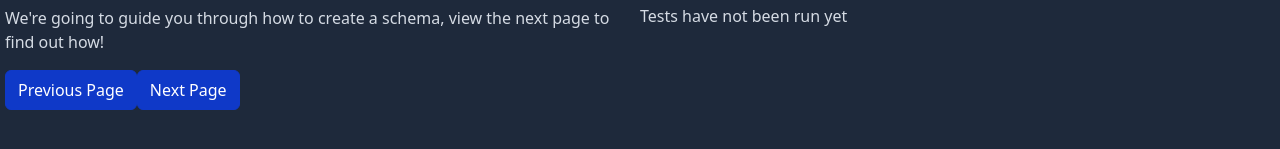
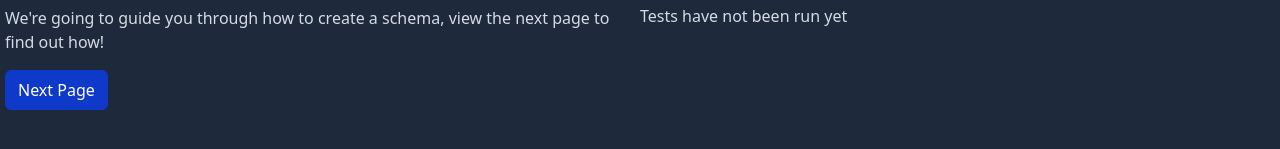
Before and after one commit to LS-kcl/gsoc-schema-tutorial, a React (Vite) app: page / in a window 1280 px wide. Shown: the part 299-448 px from the top of the page. Built offline with nearby package versions, Linux system fonts and the light colour scheme.

Commit message:
fix: Fix change page button rendering
- Pass whether next/prev page exists as prop to TutorialText
- Only render next/prev page button if the relevant page exists

```diff
--- a/src/App.jsx
+++ b/src/App.jsx
@@ -40,6 +40,8 @@ export default function App() {
             title={pages[pageNum].title}
             prevPage={prevPage}
             nextPage={nextPage}
+            prevPageExists={pageNum>0}
+            nextPageExists={pageNum+1<pages.length}
           />
     </div>
     <div className="col-6">
--- a/src/components/TutorialText.jsx
+++ b/src/components/TutorialText.jsx
@@ -7,16 +7,22 @@ return(
         <h1>{props.title?props.title:"Title missing"}</h1>
         {parse(props.page_source)}
         <div className="page-controls">
+          {
+            props.prevPageExists &&
               <button
                 className="btn btn-secondary"
                 onClick={props.prevPage}
                 style={{height: '40px',}}>Previous Page
               </button>
+          }
+          {
+            props.nextPageExists &&
               <button
                 className="btn btn-secondary"
                 onClick={props.nextPage}
                 style={{height: '40px',}}>Next Page
               </button>
+          }
         </div>
       </div>
     </>
```
Lines whose indentation alone changed are shown as unchanged.
